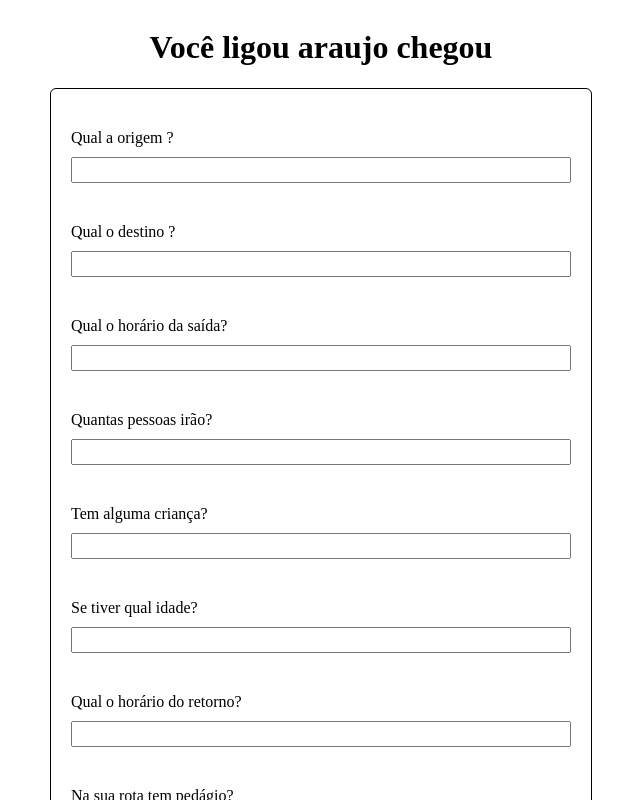
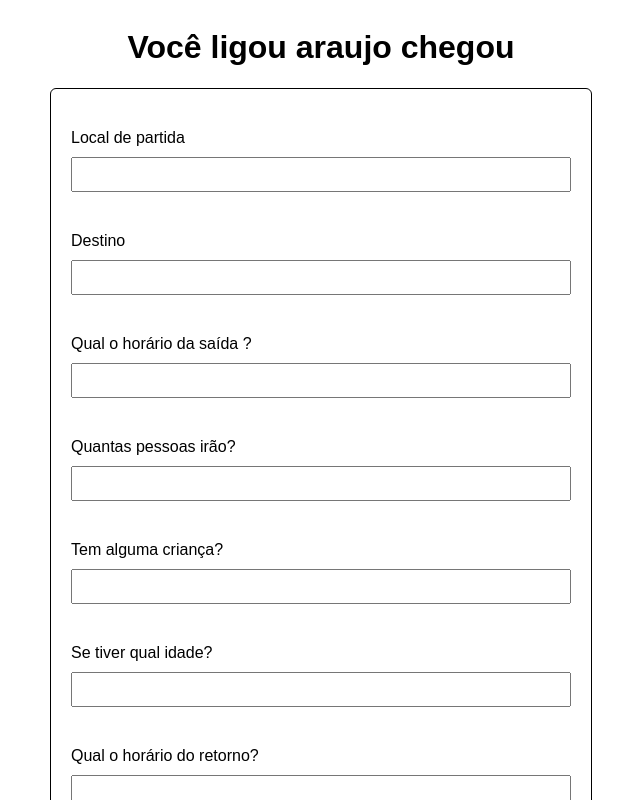
Before and after one commit to JogadorHungria/appAraujo, a React (Vite) app: page / in a window 1280 px wide. Shown: the top 800 px of the page, without its empty margins (319-959 px from the left). Built offline with nearby package versions, Linux system fonts and the light colour scheme.

Commit message:
feat: alter font for arial Helvetica

```diff
--- a/src/App.jsx
+++ b/src/App.jsx
@@ -35,14 +35,14 @@ const App = () => {
       <h1>Você ligou araujo chegou</h1>
 
       <form onSubmit={handleSubmit(teste)}>
-        <Input register={register} name="origem" text="Qual a origem ?" />
+        <Input register={register} name="origem" text="Local de partida" />
         <span>{errors.origem?.message && errors.origem.message}</span>
-        <Input register={register} name="destino" text="Qual o destino ?" />
+        <Input register={register} name="destino" text="Destino" />
         <span>{errors.destino?.message && errors.destino.message}</span>
         <Input
           register={register}
           name="horarioSaida"
-          text="Qual o horário da saída?"
+          text="Qual o horário da saída ?"
         />
         <span>
           {errors.horarioSaida?.message && errors.horarioSaida.message}
--- a/src/components/input/style.js
+++ b/src/components/input/style.js
@@ -6,6 +6,7 @@ export const StyledInput = styled.div`
   gap: 10px;
 
   input {
-    height: 20px;
+    padding: 5px;
+    font-size: 18px;
   }
 `;
--- a/src/style.js
+++ b/src/style.js
@@ -5,6 +5,8 @@ export const AppStyle = styled.main`
   flex-direction: column;
   justify-content: center;
   align-items: center;
+
+  font-family: Arial, Helvetica, sans-serif;
 
   form {
     display: flex;
```
